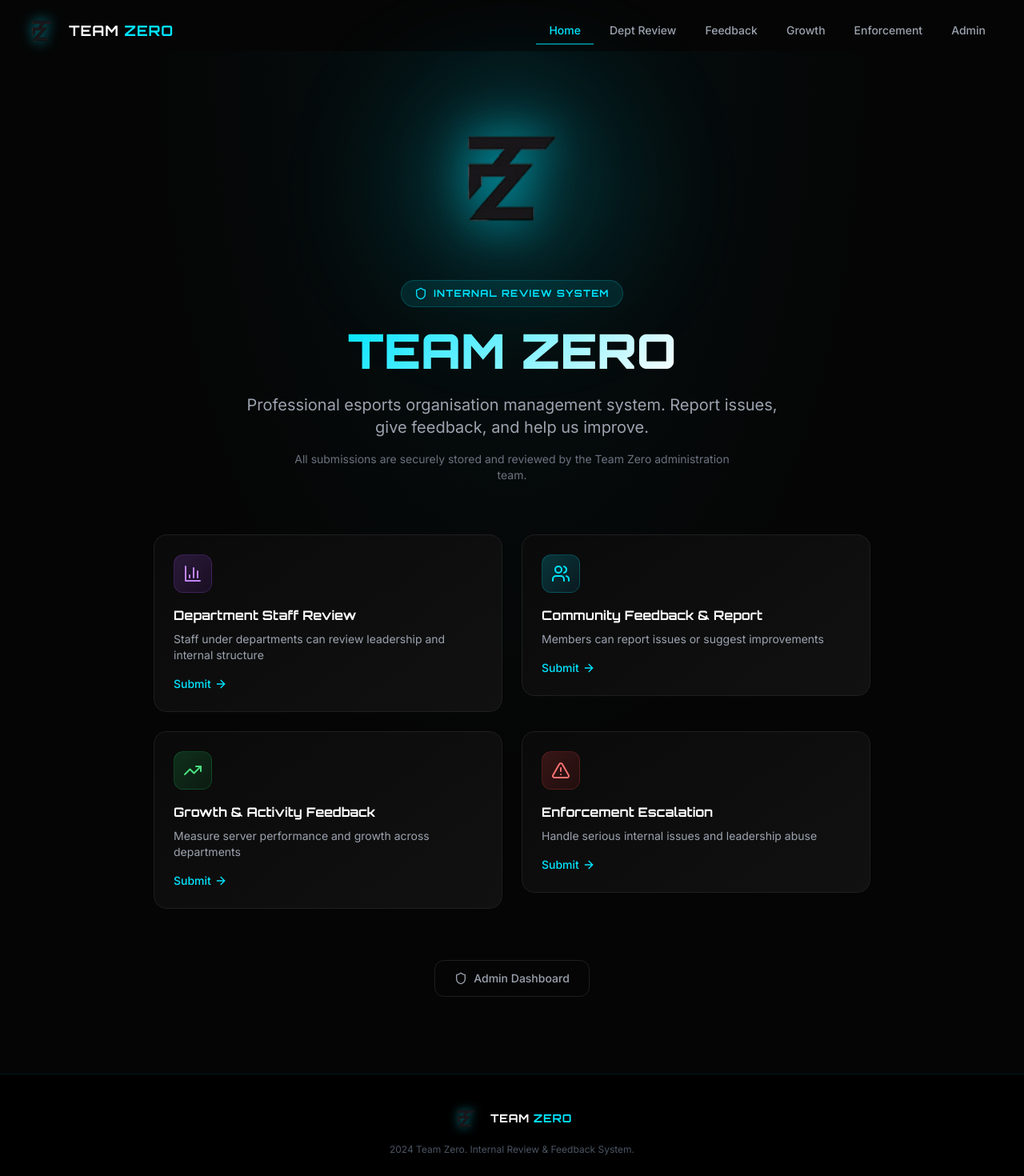
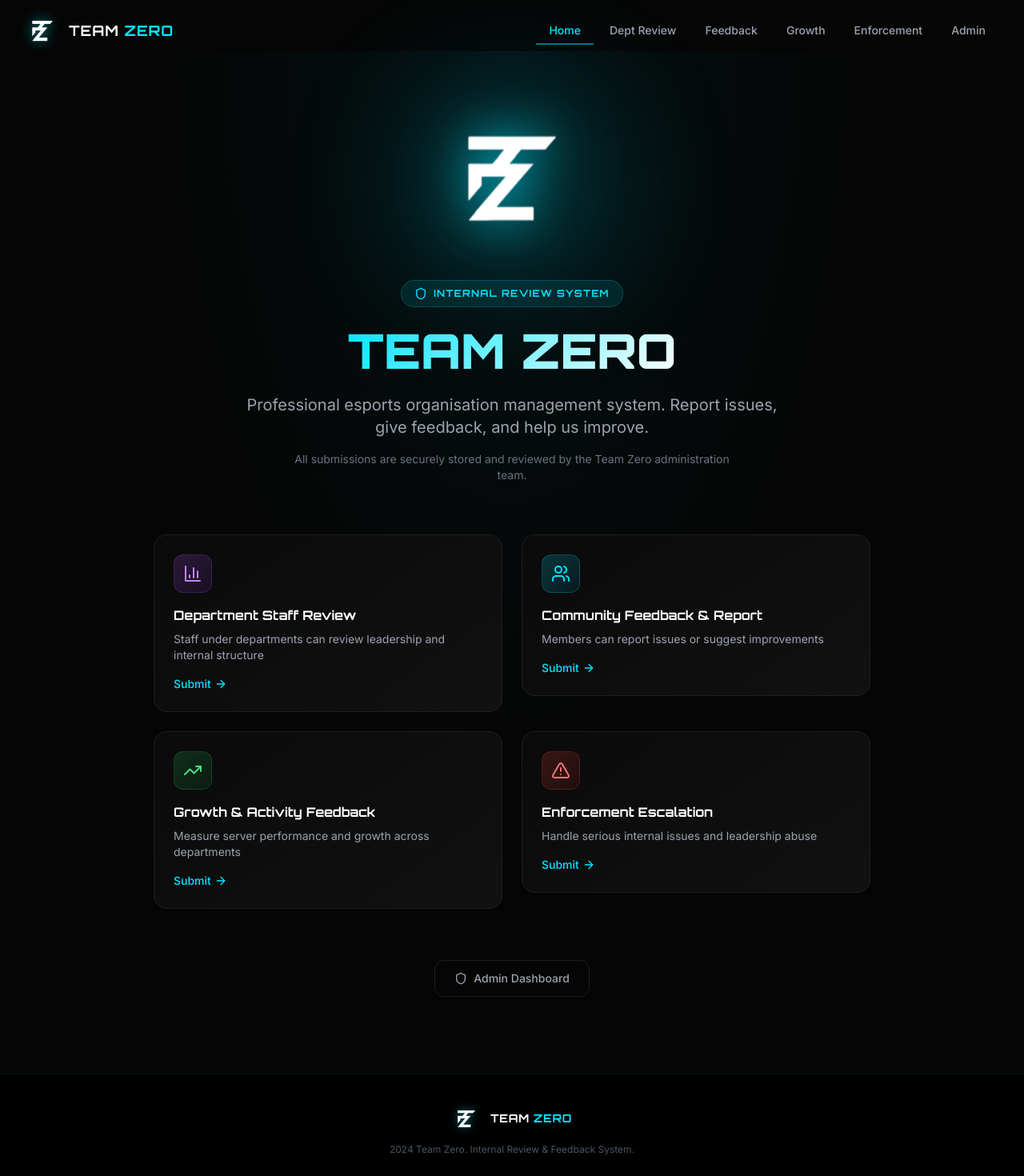
Before and after one commit to AstaxArmy/Teamzero-Reports, a Next.js app: page / in a window 1280 px wide. Shown: the top 1470 px of the page at 80% size. Built offline with nearby package versions, Linux system fonts and the light colour scheme.

Commit message:
Fix: logo white invert

```diff
--- a/app/page.tsx
+++ b/app/page.tsx
@@ -59,7 +59,7 @@ export default function Home() {
                   width={180}
                   height={180}
                   className="relative mx-auto animate-float"
-                  style={{ filter: 'drop-shadow(0 0 30px rgba(0, 229, 255, 0.7)) drop-shadow(0 0 60px rgba(0, 229, 255, 0.3))' }}
+                  style={{ filter: 'invert(1) brightness(1.2) drop-shadow(0 0 30px rgba(0, 229, 255, 0.7)) drop-shadow(0 0 60px rgba(0, 229, 255, 0.3))' }}
                 />
               </div>
             </div>
--- a/components/Footer.tsx
+++ b/components/Footer.tsx
@@ -11,7 +11,7 @@ export function Footer() {
               alt="Team Zero"
               width={36}
               height={36}
-              style={{ filter: 'drop-shadow(0 0 6px rgba(0, 229, 255, 0.5))' }}
+              style={{ filter: 'invert(1) brightness(1.2) drop-shadow(0 0 6px rgba(0, 229, 255, 0.5))' }}
             />
             <span className="font-orbitron text-sm font-bold tracking-wider">
               TEAM <span className="text-cyan">ZERO</span>
--- a/components/Header.tsx
+++ b/components/Header.tsx
@@ -38,7 +38,7 @@ export function Header() {
                 width={42}
                 height={42}
                 className="transition-transform group-hover:scale-110"
-                style={{ filter: 'drop-shadow(0 0 8px rgba(0, 229, 255, 0.6))' }}
+                style={{ filter: 'invert(1) brightness(1.2) drop-shadow(0 0 8px rgba(0, 229, 255, 0.6))' }}
               />
             </div>
             <span className="font-orbitron text-lg font-bold tracking-wider text-white">
--- a/components/LoadingScreen.tsx
+++ b/components/LoadingScreen.tsx
@@ -23,7 +23,7 @@ export function LoadingScreen() {
             width={140}
             height={140}
             className="mx-auto animate-pulse"
-            style={{ filter: 'drop-shadow(0 0 20px rgba(0, 229, 255, 0.8)) drop-shadow(0 0 40px rgba(0, 229, 255, 0.4))' }}
+            style={{ filter: 'invert(1) brightness(1.2) drop-shadow(0 0 20px rgba(0, 229, 255, 0.8)) drop-shadow(0 0 40px rgba(0, 229, 255, 0.4))' }}
           />
         </div>
         <div className="loading-text">TEAM ZERO</div>
```
